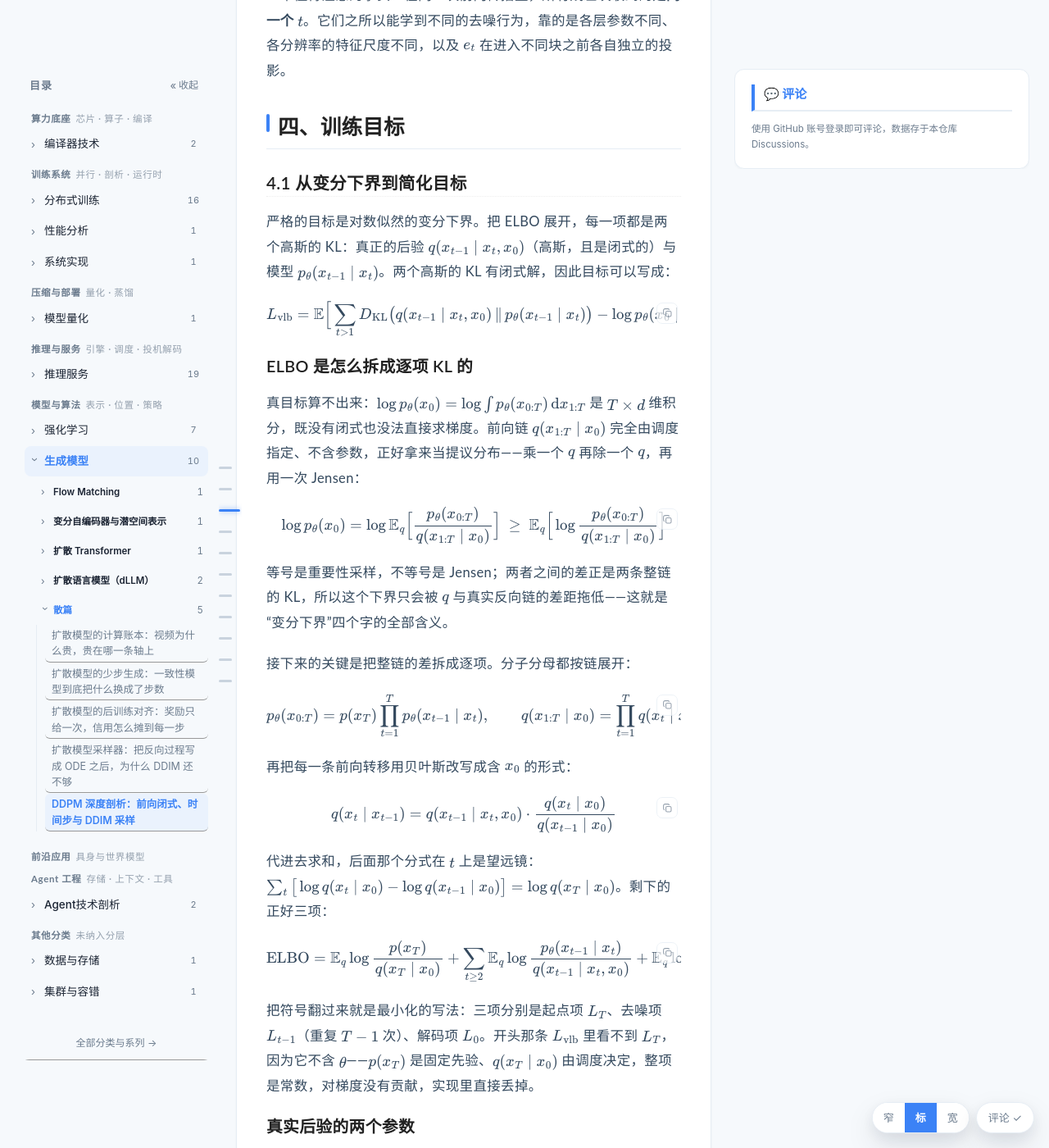
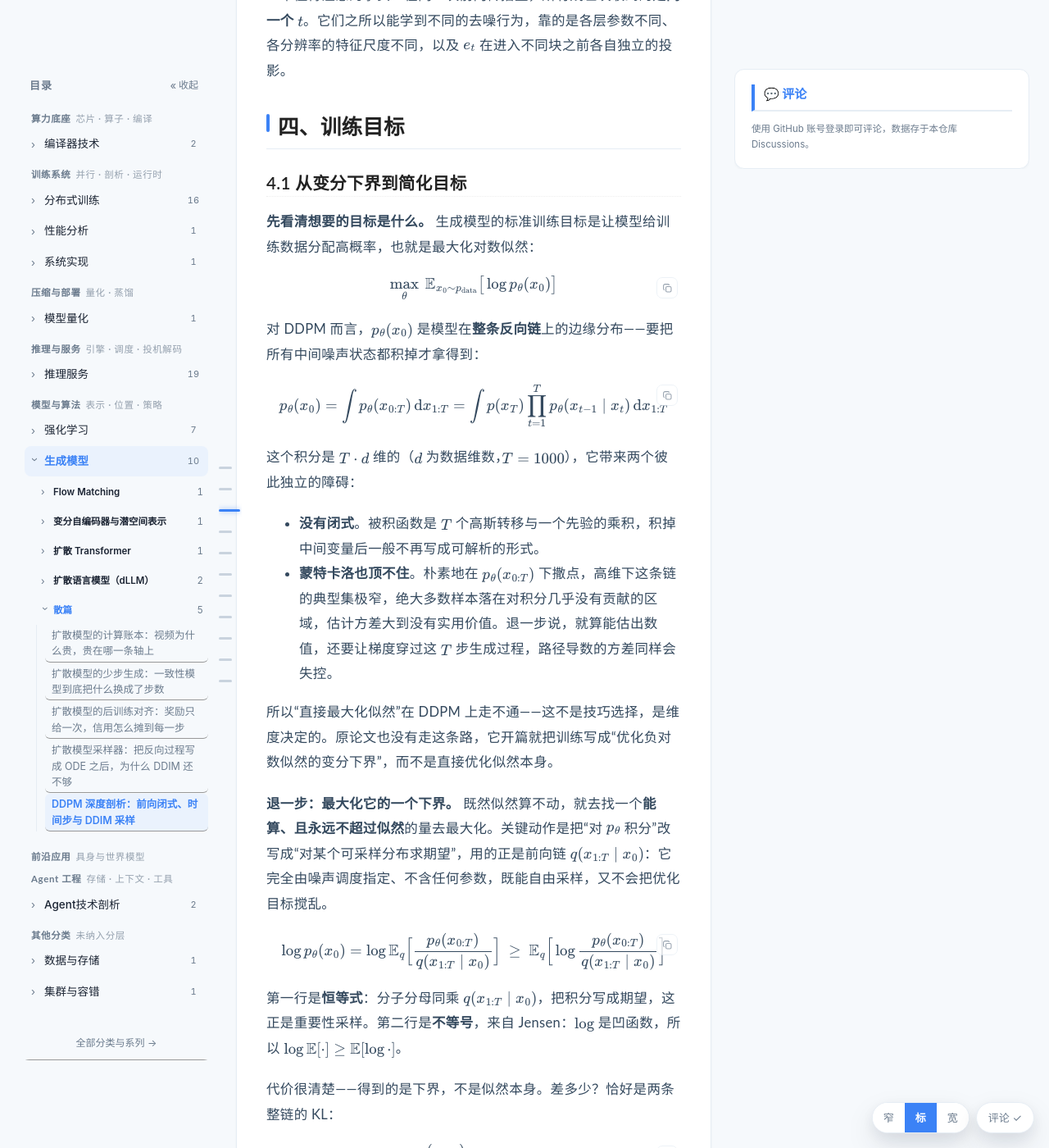
Before and after one commit to lrypcy/lrypcy.github.io, a Jekyll site: the page built from _posts/2026-11-01-ddpm-deep-dive.md, in a window 1280 px wide and 1400 px high, scrolled down 9627 px. Shown: the whole window at 82% size. Built offline with Jekyll 4.4.1, drawn with Linux system fonts in a browser that asks for light colours; comment, search, counter and statistics services are not loaded; some of the changed text lies outside the part shown.

Commit message:
ddpm: 补「为什么目标是变分下界」的动机链
原文 §4.1 开头直接断言「严格的目标是对数似然的变分下界」并甩出 L_vlb，
把动机（真目标算不出来）放在后面的小标题里，顺序是倒的——先给结论再补理由。
拆成四步：

1. 想要什么：max E log p_θ(x_0)；
2. 拿不到：p_θ(x_0) 要对整条反向链边际化，T·d 维积分；两个独立障碍——
   无闭式、蒙特卡洛方差不可用（梯度还要穿过 T 步生成，路径导数同样失控）；
3. 退一步：引入不含参数的前向链作提议分布，重要性采样 + Jensen 得下界，
   并点明 ``log p - ELBO = KL(q‖p_θ)`` 恒非负，这就把「变分」与「下界」拆开；
4. 拆成逐项：原链展开推导保留，L_vlb 公式移到推导之后（原来在推导之前出现），
   并说明「两个高斯的 KL 有解析式」正是拆成逐项的意义。

另外把「原论文只说了一句不可行」改成可核的「原论文开篇就把训练写成优化负对数
似然的变分下界」，避免转述失准。

```diff
--- a/_posts/2026-11-01-ddpm-deep-dive.md
+++ b/_posts/2026-11-01-ddpm-deep-dive.md
@@ -205,19 +205,36 @@ $$\mathrm{TE}(t)=\big[\sin(\omega_1 t),\cos(\omega_1 t),\ldots,\sin(\omega_d t),
 
 ### 4.1 从变分下界到简化目标
 
-严格的目标是对数似然的变分下界。把 ELBO 展开，每一项都是两个高斯的 KL：真正的后验 $$q(x_{t-1}\mid x_t,x_0)$$（高斯，且是闭式的）与模型 $$p_\theta(x_{t-1}\mid x_t)$$。两个高斯的 KL 有闭式解，因此目标可以写成：
+**先看清想要的目标是什么。** 生成模型的标准训练目标是让模型给训练数据分配高概率，也就是最大化对数似然：
 
-$$L_{\mathrm{vlb}}=\mathbb E\Big[\sum_{t>1}D_{\mathrm{KL}}\big(q(x_{t-1}\mid x_t,x_0)\,\|\,p_\theta(x_{t-1}\mid x_t)\big)-\log p_\theta(x_0\mid x_1)\Big]$$
+$$\max_\theta\ \mathbb E_{x_0\sim p_{\mathrm{data}}}\big[\log p_\theta(x_0)\big]$$
+
+对 DDPM 而言，$$p_\theta(x_0)$$ 是模型在**整条反向链**上的边缘分布——要把所有中间噪声状态都积掉才拿得到：
+
+$$p_\theta(x_0)=\int p_\theta(x_{0:T})\,\mathrm dx_{1:T}=\int p(x_T)\prod_{t=1}^{T}p_\theta(x_{t-1}\mid x_t)\,\mathrm dx_{1:T}$$
+
+这个积分是 $$T\cdot d$$ 维的（$$d$$ 为数据维数，$$T=1000$$），它带来两个彼此独立的障碍：
+
+- **没有闭式**。被积函数是 $$T$$ 个高斯转移与一个先验的乘积，积掉中间变量后一般不再写成可解析的形式。
+- **蒙特卡洛也顶不住**。朴素地在 $$p_\theta(x_{0:T})$$ 下撒点，高维下这条链的典型集极窄，绝大多数样本落在对积分几乎没有贡献的区域，估计方差大到没有实用价值。退一步说，就算能估出数值，还要让梯度穿过这 $$T$$ 步生成过程，路径导数的方差同样会失控。
+
+所以“直接最大化似然”在 DDPM 上走不通——这不是技巧选择，是维度决定的。原论文也没有走这条路，它开篇就把训练写成“优化负对数似然的变分下界”，而不是直接优化似然本身。
+
+**退一步：最大化它的一个下界。** 既然似然算不动，就去找一个**能算、且永远不超过似然**的量去最大化。关键动作是把“对 $$p_\theta$$ 积分”改写成“对某个可采样分布求期望”，用的正是前向链 $$q(x_{1:T}\mid x_0)$$：它完全由噪声调度指定、不含任何参数，既能自由采样，又不会把优化目标搅乱。
+
+$$\log p_\theta(x_0)=\log\mathbb E_q\Big[\frac{p_\theta(x_{0:T})}{q(x_{1:T}\mid x_0)}\Big]\ \ge\ \mathbb E_q\Big[\log\frac{p_\theta(x_{0:T})}{q(x_{1:T}\mid x_0)}\Big]$$
+
+第一行是**恒等式**：分子分母同乘 $$q(x_{1:T}\mid x_0)$$，把积分写成期望，这正是重要性采样。第二行是**不等号**，来自 Jensen：$$\log$$ 是凹函数，所以 $$\log\mathbb E[\cdot]\ge\mathbb E[\log\cdot]$$。
+
+代价很清楚——得到的是下界，不是似然本身。差多少？恰好是两条整链的 KL：
+
+$$\log p_\theta(x_0)-\underbrace{\mathbb E_q\Big[\log\frac{p_\theta(x_{0:T})}{q(x_{1:T}\mid x_0)}\Big]}_{\mathrm{ELBO}}=\mathrm{KL}\big(q(x_{1:T}\mid x_0)\,\|\,p_\theta(x_{1:T}\mid x_0)\big)\ \ge\ 0$$
+
+这就把“变分下界”四个字拆开了：$$q$$ 是人为挑的近似后验（**variational**），它给出的是一个下界（**lower bound**），$$q$$ 越接近真实反向链，界越紧。DDPM 在这里有一处特殊——$$q$$ 不是学出来的，而是被前向调度钉死的，所以界紧不紧取决于高斯前向过程与数据分布的匹配程度，**$$\theta$$ 再强也只能把界抬高，改不了界的紧度**。
 
 #### ELBO 是怎么拆成逐项 KL 的
 
-真目标算不出来：$$\log p_\theta(x_0)=\log\int p_\theta(x_{0:T})\,\mathrm dx_{1:T}$$ 是 $$T\times d$$ 维积分，既没有闭式也没法直接求梯度。前向链 $$q(x_{1:T}\mid x_0)$$ 完全由调度指定、不含参数，正好拿来当提议分布——乘一个 $$q$$ 再除一个 $$q$$，再用一次 Jensen：
-
-$$\log p_\theta(x_0)=\log\mathbb E_q\Big[\frac{p_\theta(x_{0:T})}{q(x_{1:T}\mid x_0)}\Big]\ \ge\ \mathbb E_q\Big[\log\frac{p_\theta(x_{0:T})}{q(x_{1:T}\mid x_0)}\Big]$$
-
-等号是重要性采样，不等号是 Jensen；两者之间的差正是两条整链的 KL，所以这个下界只会被 $$q$$ 与真实反向链的差距拖低——这就是“变分下界”四个字的全部含义。
-
-接下来的关键是把整链的差拆成逐项。分子分母都按链展开：
+上面那个期望仍是对整条链求的，逐条采样再求梯度依然昂贵。真正让它变成可训练损失的，是把整链的差拆成逐项。分子分母都按链展开：
 
 $$p_\theta(x_{0:T})=p(x_T)\prod_{t=1}^{T}p_\theta(x_{t-1}\mid x_t),\qquad q(x_{1:T}\mid x_0)=\prod_{t=1}^{T}q(x_t\mid x_{t-1})$$
 
@@ -229,7 +246,13 @@ $$q(x_t\mid x_{t-1})=q(x_{t-1}\mid x_t,x_0)\cdot\frac{q(x_t\mid x_0)}{q(x_{t-1}\
 
 $$\mathrm{ELBO}=\mathbb E_q\log\frac{p(x_T)}{q(x_T\mid x_0)}+\sum_{t\ge2}\mathbb E_q\log\frac{p_\theta(x_{t-1}\mid x_t)}{q(x_{t-1}\mid x_t,x_0)}+\mathbb E_q\log p_\theta(x_0\mid x_1)$$
 
-把符号翻过来就是最小化的写法：三项分别是起点项 $$L_T$$、去噪项 $$L_{t-1}$$（重复 $$T-1$$ 次）、解码项 $$L_0$$。开头那条 $$L_{\mathrm{vlb}}$$ 里看不到 $$L_T$$，因为它不含 $$\theta$$——$$p(x_T)$$ 是固定先验、$$q(x_T\mid x_0)$$ 由调度决定，整项是常数，对梯度没有贡献，实现里直接丢掉。
+把符号翻过来就是最小化的写法：三项分别是起点项 $$L_T$$、去噪项 $$L_{t-1}$$（重复 $$T-1$$ 次）、解码项 $$L_0$$：
+
+$$L_{\mathrm{vlb}}=\mathbb E\Big[\sum_{t>1}D_{\mathrm{KL}}\big(q(x_{t-1}\mid x_t,x_0)\,\|\,p_\theta(x_{t-1}\mid x_t)\big)-\log p_\theta(x_0\mid x_1)\Big]$$
+
+每一项都是两个高斯的 KL：真实后验 $$q(x_{t-1}\mid x_t,x_0)$$（闭式，下一小节给出）与模型 $$p_\theta(x_{t-1}\mid x_t)$$，两个高斯的 KL 有解析式，所以整个目标可以逐项算出来——这正是拆成逐项的意义。
+
+这条 $$L_{\mathrm{vlb}}$$ 里看不到 $$L_T$$，因为它不含 $$\theta$$：$$p(x_T)$$ 是固定先验、$$q(x_T\mid x_0)$$ 由调度决定，整项是常数，对梯度没有贡献，实现里直接丢掉。
 
 #### 真实后验的两个参数
 
```
